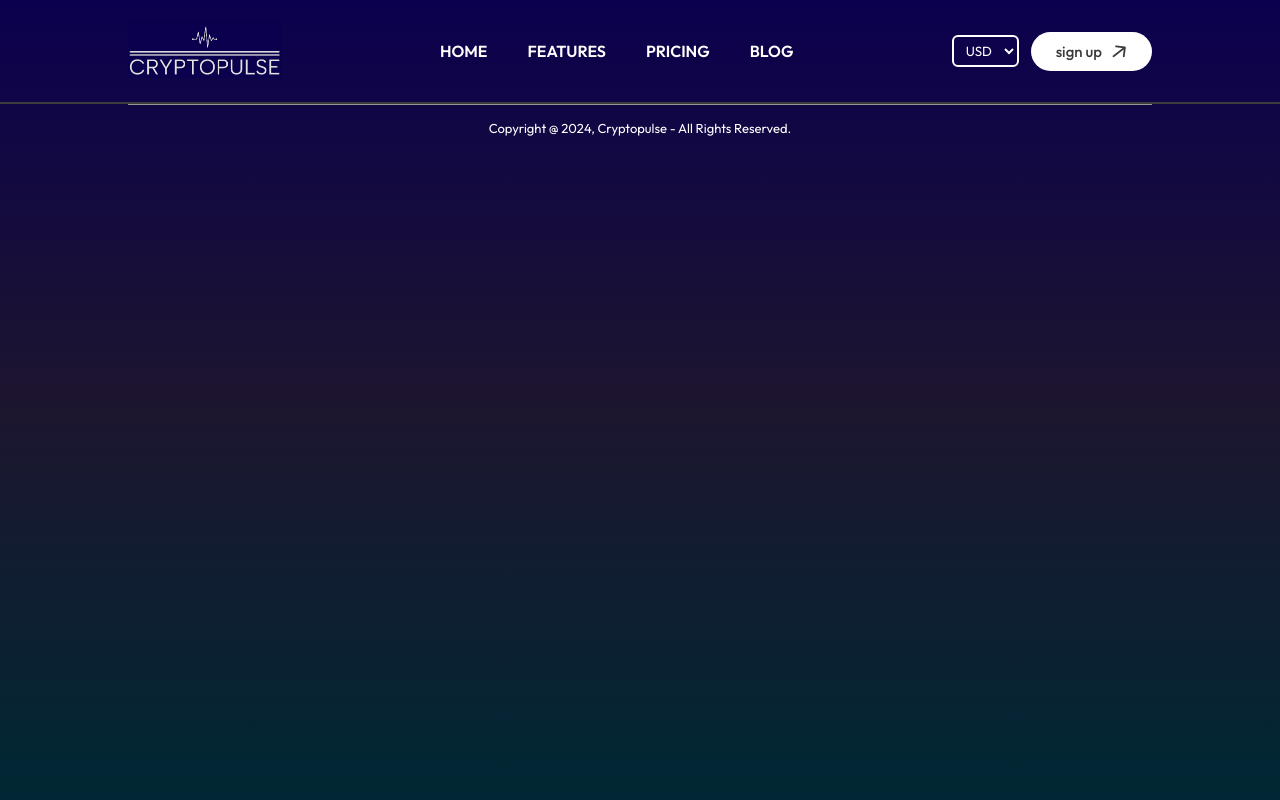
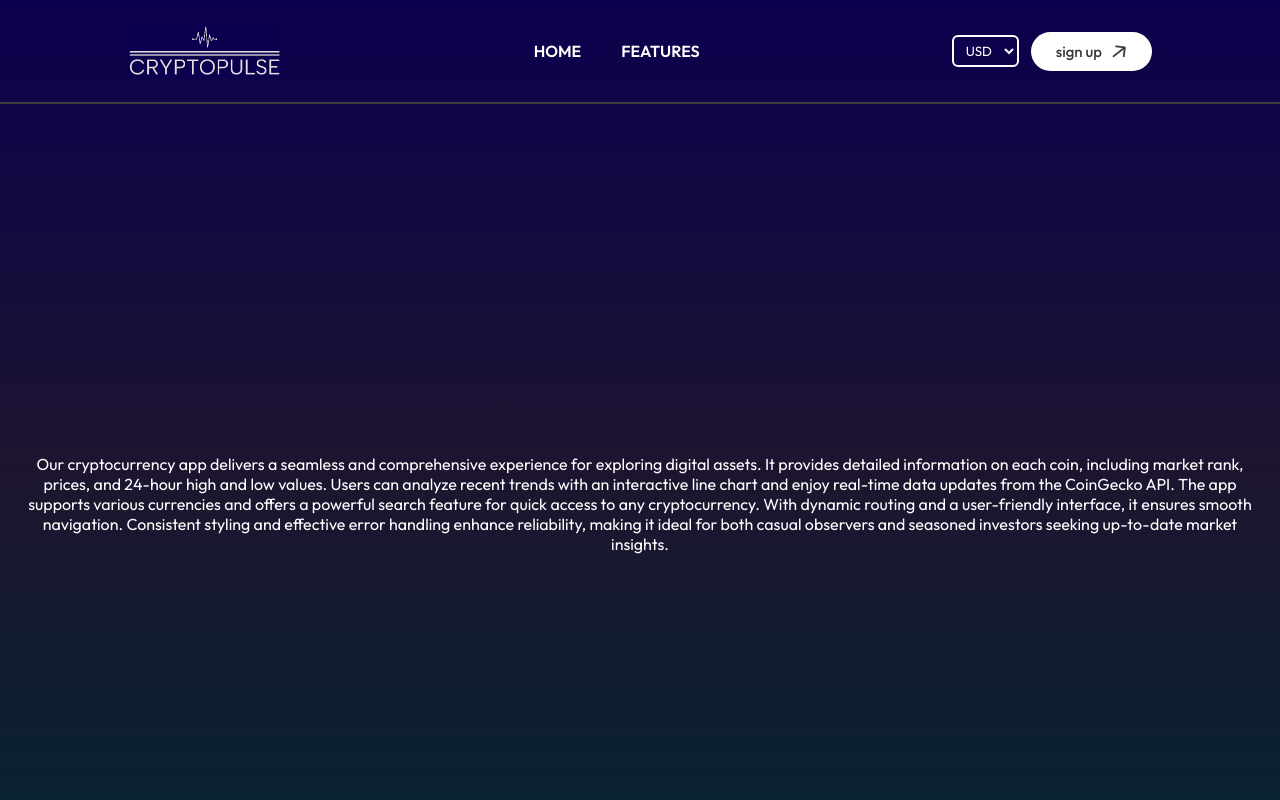
Before and after one commit to archit1210/CrptoPulse, a React (Vite) app: page /features in a window 1280 px wide. Shown: the top 800 px of the page. Built offline with nearby package versions, Linux system fonts and the light colour scheme; no server answers.

Commit message:
Features page added

```diff
--- a/src/App.jsx
+++ b/src/App.jsx
@@ -4,6 +4,7 @@ import { Route, Routes } from "react-router-dom";
 import Home from "./pages/Home/Home";
 import Coin from "./pages/Coin/Coin";
 import Footer from "./components/Footer/Footer";
+import Features from "./pages/Features";
 
 const App = () => {
   return (
@@ -11,6 +12,7 @@ const App = () => {
       <Navbar />
       <Routes>
         <Route path="/" element={<Home />} />
+        <Route path="/features" element={<Features />} />
         <Route path="/coin/:coinId" element={<Coin />} />
       </Routes>
       <Footer />
--- a/src/components/Navbar/Navbar.jsx
+++ b/src/components/Navbar/Navbar.jsx
@@ -36,9 +36,9 @@ const Navbar = () => {
         <li>
           <Link to={"/  "}>HOME</Link>
         </li>
-        <li>FEATURES</li>
-        <li>PRICING</li>
-        <li>BLOG</li>
+        <li>
+          <Link to={"/features"}>FEATURES</Link>
+        </li>
       </ul>
       <div className="nav-right">
         <div>
--- a/src/pages/Coin/Coin.jsx
+++ b/src/pages/Coin/Coin.jsx
@@ -86,6 +86,7 @@ const Coin = () => {
           <ul>
             <li>Market Cap</li>
             <li>
+              {currency.symbol}
               {coinData.market_data.current_price[
                 currency.name
               ].toLocaleString()}
@@ -94,12 +95,14 @@ const Coin = () => {
           <ul>
             <li>24 Hours Higher value</li>
             <li>
+              {currency.symbol}
               {coinData.market_data.high_24h[currency.name].toLocaleString()}
             </li>
           </ul>
           <ul>
             <li>24 Hours Lower value</li>
             <li>
+              {currency.symbol}
               {coinData.market_data.low_24h[currency.name].toLocaleString()}
             </li>
           </ul>
--- /dev/null
+++ b/src/pages/Features.jsx
@@ -0,0 +1,29 @@
+import React from "react";
+
+const Features = () => {
+  return (
+    <div
+      style={{
+        display: "flex",
+        justifyContent: "center",
+        alignItems: "center",
+        minHeight: "100vh", // Ensures it takes full height of viewport
+        padding: "20px", // Optional: Adds padding around the content
+        textAlign: "center", // Centers text horizontally
+      }}
+    >
+      Our cryptocurrency app delivers a seamless and comprehensive experience
+      for exploring digital assets. It provides detailed information on each
+      coin, including market rank, prices, and 24-hour high and low values.
+      Users can analyze recent trends with an interactive line chart and enjoy
+      real-time data updates from the CoinGecko API. The app supports various
+      currencies and offers a powerful search feature for quick access to any
+      cryptocurrency. With dynamic routing and a user-friendly interface, it
+      ensures smooth navigation. Consistent styling and effective error handling
+      enhance reliability, making it ideal for both casual observers and
+      seasoned investors seeking up-to-date market insights.
+    </div>
+  );
+};
+
+export default Features;
```
